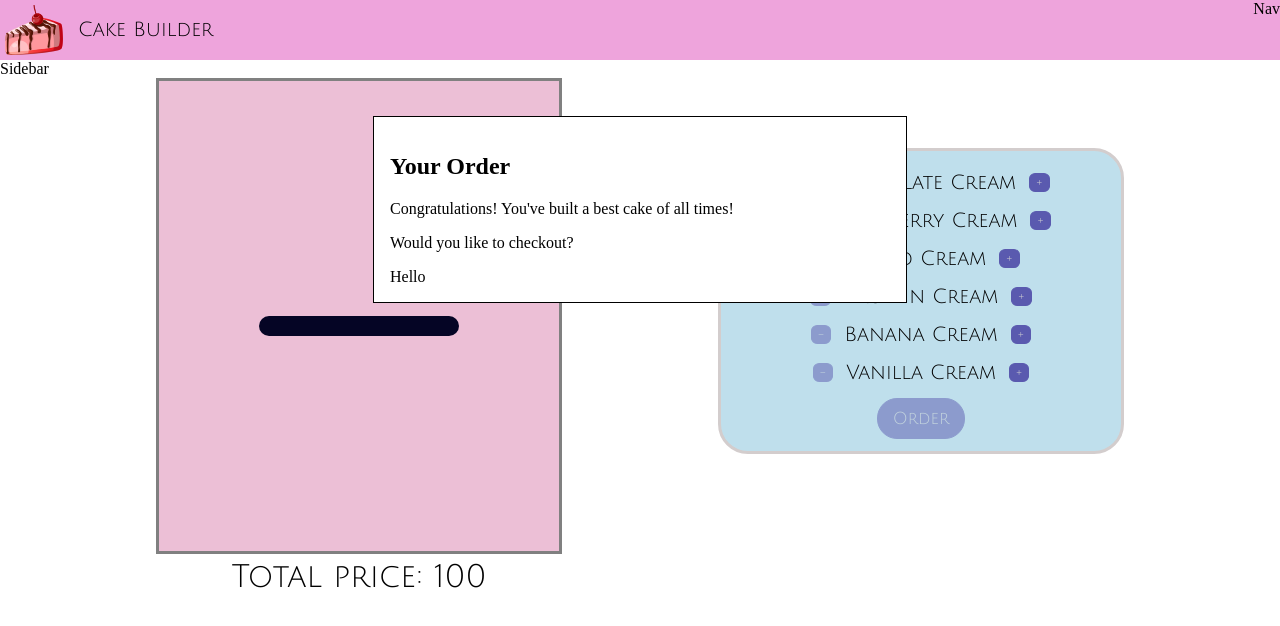
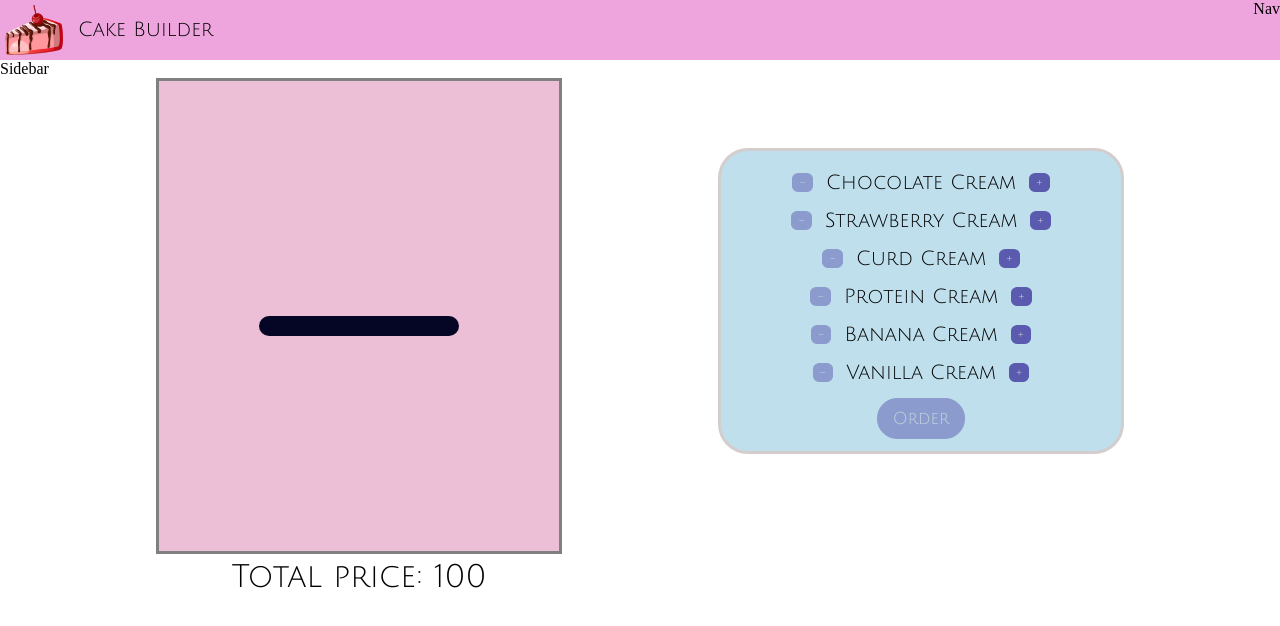
Before and after one commit to Aiperi-Amankulova/cake-builder, a React (Create React App) app: page / in a window 1280 px wide. Shown: the top 626 px of the page. Built offline with nearby package versions, Linux system fonts and the light colour scheme.

Commit message:
Add callbacks to modal conponent

```diff
--- a/src/components/UI/Modal/Modal.js
+++ b/src/components/UI/Modal/Modal.js
@@ -1,11 +1,15 @@
 import React from 'react';
 import classes from './Modal.module.css';
 
-export default ({ children }) => {
+export default ({ children, show}) => {
+  const  modalClasses = [classes.Modal];
+  if (show){
+    modalClasses.push(classes.show)
+  }
+
     return (
-      <div className={classes.Modal}>
+      <div className={modalClasses.join(' ')} >
       {children}
-      Hello
       </div>
     );
   }
--- a/src/components/UI/Modal/Modal.module.css
+++ b/src/components/UI/Modal/Modal.module.css
@@ -1,14 +1,22 @@
 .Modal{
    width: 90%;
-   margin: 1rem;
    padding: 1rem;
    position: fixed;
    z-index: 500;
    top: 100px;
    background-color: white;
    border: black 1px solid;
+
+   transition: all .5s ease-out;
+   opacity: 0;
+   transform: translateY(-100vh);
+   font-family:  sans-serif;
 }
-@media (min-width: 600px){
+.show{
+    opacity: 1;
+    transform: translateY(0);
+}
+@media (min-width: 500px){
     .Modal{
         width: 500px;
     }
```
